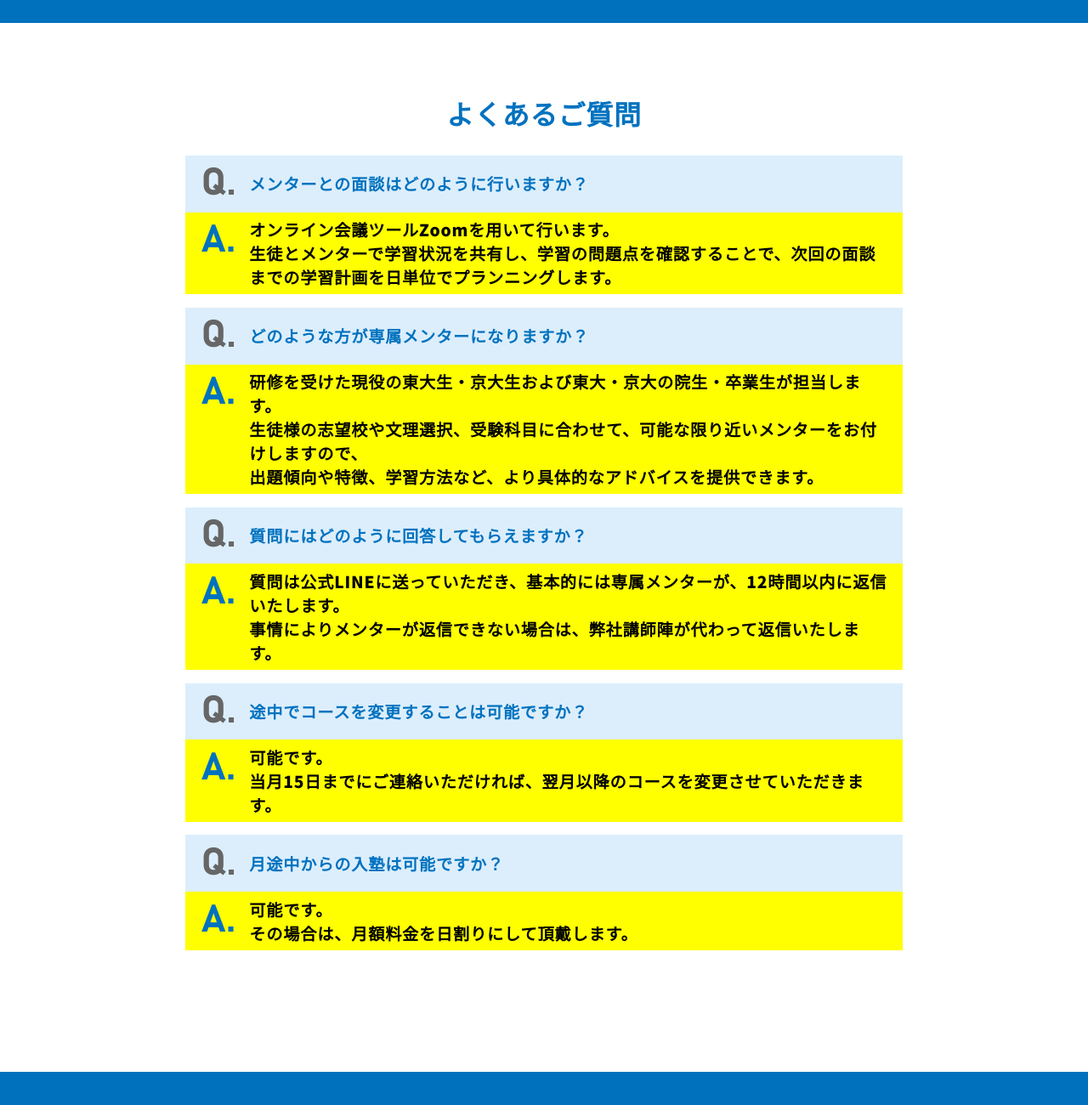
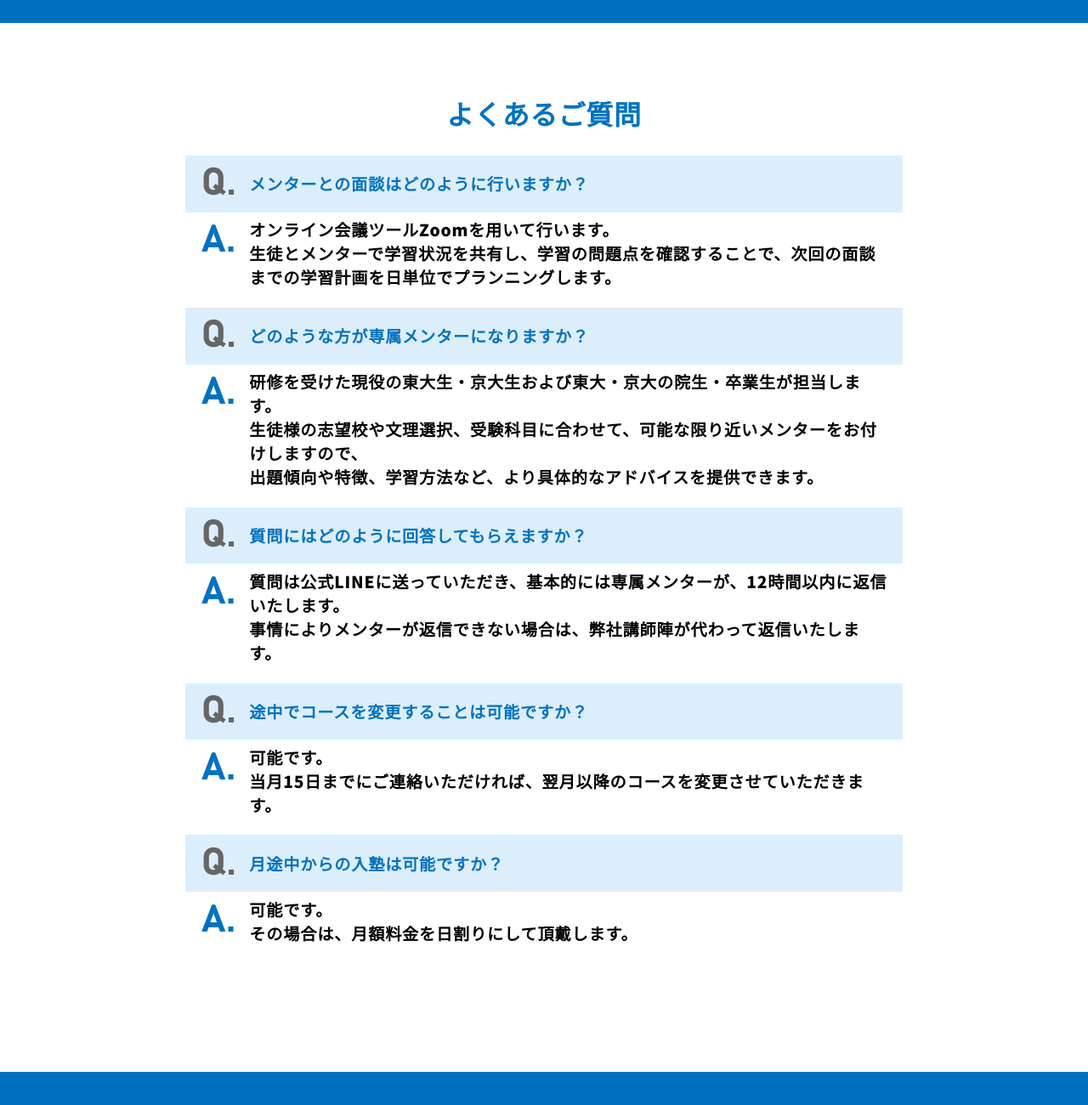
Before and after one commit to kinopio555/sutapedia-LP, a plain HTML site: page index.html in a window 1280 px wide. Shown: the part 9934-11234 px from the top of the page at 85% size. Drawn offline with Linux system fonts and the light colour scheme.

Commit message:
QAの背景色変更

```diff
--- a/index.html
+++ b/index.html
@@ -783,7 +783,7 @@
                         メンターとの面談はどのように行いますか？
                     </p>
                 </div>
-                <div class="answer_wrap bg-yellow">
+                <div class="answer_wrap">
                     <div class="bahnschrift blue_letters">A.</div>
                     <p>オンライン会議ツールZoomを用いて行います。<br>
                         生徒とメンターで学習状況を共有し、学習の問題点を確認することで、次回の面談までの学習計画を日単位でプランニングします。
@@ -795,7 +795,7 @@
                         どのような方が専属メンターになりますか？
                     </p>
                 </div>
-                <div class="answer_wrap bg-yellow">
+                <div class="answer_wrap">
                     <div class="bahnschrift blue_letters">A.</div>
                     <p>研修を受けた現役の東大生・京大生および東大・京大の院生・卒業生が担当します。<br>
                         生徒様の志望校や文理選択、受験科目に合わせて、可能な限り近いメンターをお付けしますので、<br>
@@ -808,7 +808,7 @@
                         質問にはどのように回答してもらえますか？
                     </p>
                 </div>
-                <div class="answer_wrap bg-yellow">
+                <div class="answer_wrap">
                     <div class="bahnschrift blue_letters">A.</div>
                     <p>質問は公式LINEに送っていただき、基本的には専属メンターが、12時間以内に返信いたします。<br>
                         事情によりメンターが返信できない場合は、弊社講師陣が代わって返信いたします。
@@ -820,7 +820,7 @@
                         途中でコースを変更することは可能ですか？
                     </p>
                 </div>
-                <div class="answer_wrap bg-yellow">
+                <div class="answer_wrap">
                     <div class="bahnschrift blue_letters">A.</div>
                     <p>可能です。<br>
                         当月15日までにご連絡いただければ、翌月以降のコースを変更させていただきます。
@@ -832,7 +832,7 @@
                         月途中からの入塾は可能ですか？
                     </p>
                 </div>
-                <div class="answer_wrap bg-yellow">
+                <div class="answer_wrap">
                     <div class="bahnschrift blue_letters">A.</div>
                     <p>可能です。<br>
                         その場合は、月額料金を日割りにして頂戴します。
--- a/style/front.css
+++ b/style/front.css
@@ -1540,7 +1540,7 @@ h3 {
     }
     .successful_wrap div:nth-of-type(3) {
         background-color: #AED5FF;
-        padding: 0.4vw 2vw;
+        padding: 1.5vw 2vw;
         font-size: 4vw;
         font-weight: 900;
     }
@@ -1596,7 +1596,7 @@ h3 {
         padding: 6vw 5vw;
     }
     .question_container p {
-        font-size: 2.7vw;
+        font-size: 3.2vw;
         font-weight: 900;
         padding: 0vw 3vw;
     }
```
